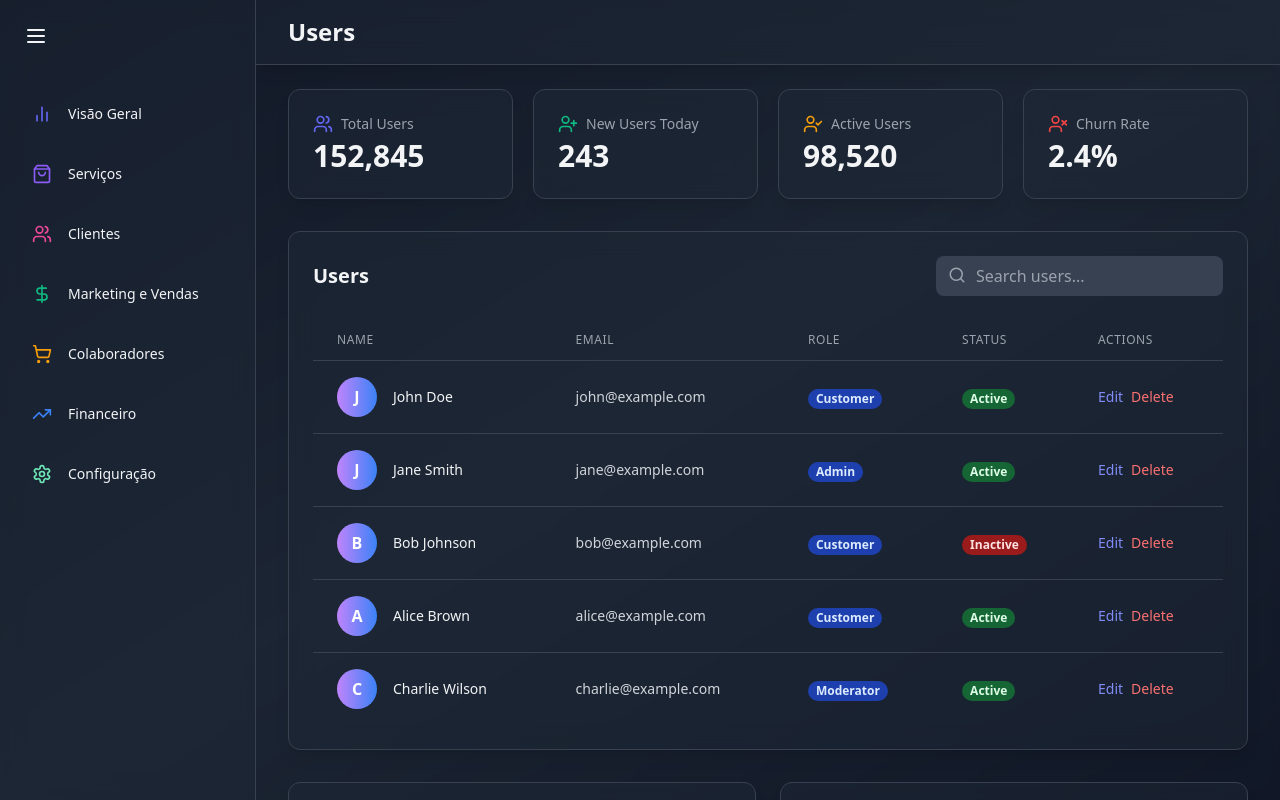
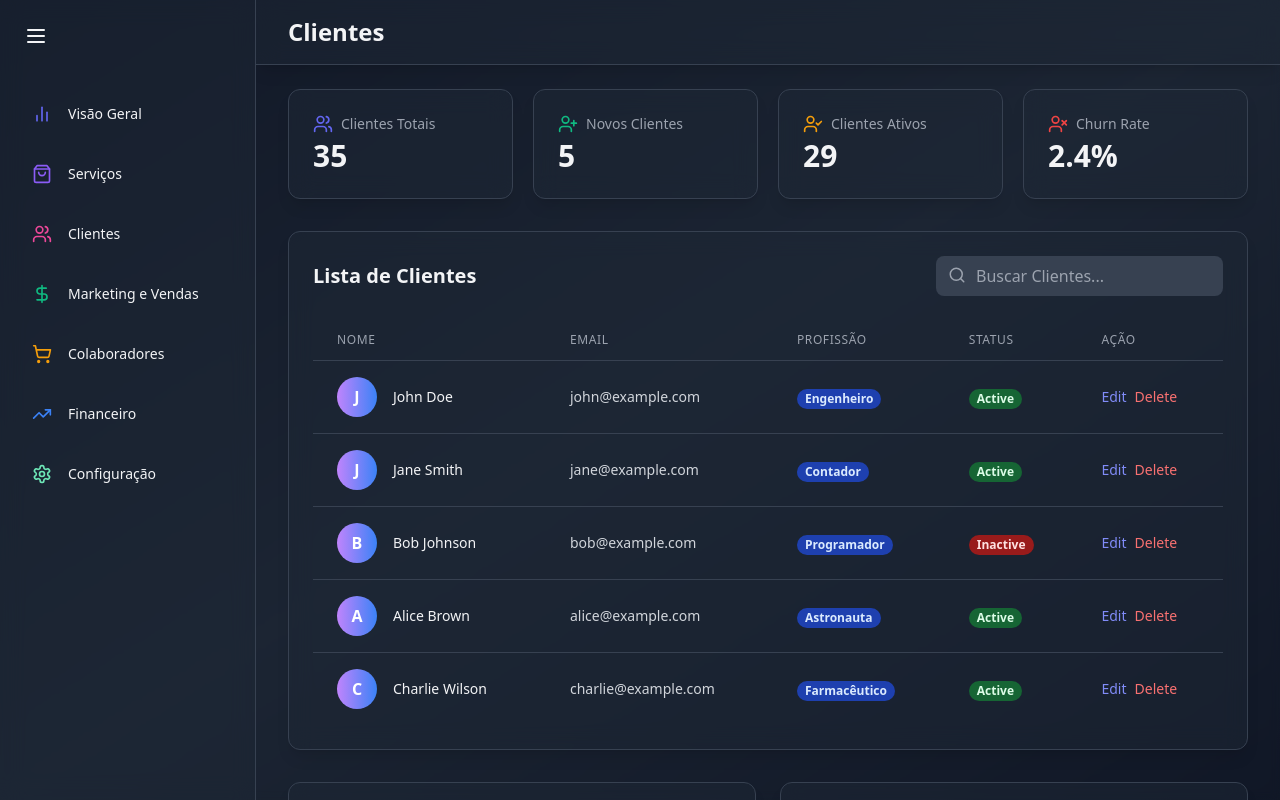
Before and after one commit to thepatroa/patroa, a React (Vite) app in the folder frontend/: page /users in a window 1280 px wide. Built offline with nearby package versions, Linux system fonts and the light colour scheme.

Commit message:
fix: 🦁 ajustando valores da aba de clientes

```diff
--- a/frontend/src/components/users/UserActivityHeatmap.jsx
+++ b/frontend/src/components/users/UserActivityHeatmap.jsx
@@ -2,13 +2,13 @@ import { Bar, BarChart, CartesianGrid, Legend, ResponsiveContainer, Tooltip, XAx
 import { motion } from "framer-motion";
 
 const userActivityData = [
-	{ name: "Mon", "0-4": 20, "4-8": 40, "8-12": 60, "12-16": 80, "16-20": 100, "20-24": 30 },
-	{ name: "Tue", "0-4": 30, "4-8": 50, "8-12": 70, "12-16": 90, "16-20": 110, "20-24": 40 },
-	{ name: "Wed", "0-4": 40, "4-8": 60, "8-12": 80, "12-16": 100, "16-20": 120, "20-24": 50 },
-	{ name: "Thu", "0-4": 50, "4-8": 70, "8-12": 90, "12-16": 110, "16-20": 130, "20-24": 60 },
-	{ name: "Fri", "0-4": 60, "4-8": 80, "8-12": 100, "12-16": 120, "16-20": 140, "20-24": 70 },
-	{ name: "Sat", "0-4": 70, "4-8": 90, "8-12": 110, "12-16": 130, "16-20": 150, "20-24": 80 },
-	{ name: "Sun", "0-4": 80, "4-8": 100, "8-12": 120, "12-16": 140, "16-20": 160, "20-24": 90 },
+	{ name: "Dom", "0-4": 20, "4-8": 40, "8-12": 60, "12-16": 80, "16-20": 100, "20-24": 30 },
+	{ name: "Seg", "0-4": 30, "4-8": 50, "8-12": 70, "12-16": 90, "16-20": 110, "20-24": 40 },
+	{ name: "Ter", "0-4": 40, "4-8": 60, "8-12": 80, "12-16": 100, "16-20": 120, "20-24": 50 },
+	{ name: "Quar", "0-4": 50, "4-8": 70, "8-12": 90, "12-16": 110, "16-20": 130, "20-24": 60 },
+	{ name: "Quin", "0-4": 60, "4-8": 80, "8-12": 100, "12-16": 120, "16-20": 140, "20-24": 70 },
+	{ name: "Sex", "0-4": 70, "4-8": 90, "8-12": 110, "12-16": 130, "16-20": 150, "20-24": 80 },
+	{ name: "Sab", "0-4": 80, "4-8": 100, "8-12": 120, "12-16": 140, "16-20": 160, "20-24": 90 },
 ];
 
 const UserActivityHeatmap = () => {
--- a/frontend/src/components/users/UserDemographicsChart.jsx
+++ b/frontend/src/components/users/UserDemographicsChart.jsx
@@ -4,11 +4,11 @@ import { PieChart, Pie, Cell, ResponsiveContainer, Tooltip, Legend } from "recha
 const COLORS = ["#8884d8", "#82ca9d", "#ffc658", "#ff8042", "#0088FE"];
 
 const userDemographicsData = [
-	{ name: "18-24", value: 20 },
-	{ name: "25-34", value: 30 },
-	{ name: "35-44", value: 25 },
-	{ name: "45-54", value: 15 },
-	{ name: "55+", value: 10 },
+	{ nome: "18-24", idade: 20 },
+	{ nome: "25-34", idade: 30 },
+	{ nome: "35-44", idade: 25 },
+	{ nome: "45-54", idade: 15 },
+	{ nome: "55+", idade: 10 },
 ];
 
 const UserDemographicsChart = () => {
@@ -19,7 +19,7 @@ const UserDemographicsChart = () => {
 			animate={{ opacity: 1, y: 0 }}
 			transition={{ delay: 0.5 }}
 		>
-			<h2 className='text-xl font-semibold text-gray-100 mb-4'>User Demographics</h2>
+			<h2 className='text-xl font-semibold text-gray-100 mb-4'>Idades dos Clientes</h2>
 			<div style={{ width: "100%", height: 300 }}>
 				<ResponsiveContainer>
 					<PieChart>
@@ -29,8 +29,8 @@ const UserDemographicsChart = () => {
 							cy='50%'
 							outerRadius={100}
 							fill='#8884d8'
-							dataKey='value'
-							label={({ name, percent }) => `${name} ${(percent * 100).toFixed(0)}%`}
+							dataKey='idade'
+							label={({ nome, percent }) => `${nome} ${(percent * 100).toFixed(0)}%`}
 						>
 							{userDemographicsData.map((entry, index) => (
 								<Cell key={`cell-${index}`} fill={COLORS[index % COLORS.length]} />
--- a/frontend/src/components/users/UserGrowthChart.jsx
+++ b/frontend/src/components/users/UserGrowthChart.jsx
@@ -2,12 +2,18 @@ import { LineChart, Line, XAxis, YAxis, CartesianGrid, Tooltip, ResponsiveContai
 import { motion } from "framer-motion";
 
 const userGrowthData = [
-	{ month: "Jan", users: 1000 },
-	{ month: "Feb", users: 1500 },
-	{ month: "Mar", users: 2000 },
-	{ month: "Apr", users: 3000 },
-	{ month: "May", users: 4000 },
-	{ month: "Jun", users: 5000 },
+	{ month: "Janeiro", clientes: 15 },
+	{ month: "Fevereiro", clientes: 17 },
+	{ month: "Março", clientes: 20 },
+	{ month: "Abril", clientes: 25 },
+	{ month: "Maio", clientes: 25 },
+	{ month: "Junho", clientes: 27 },
+	{ month: "Julho", clientes: 30 },
+	{ month: "Agosto", clientes: 33 },
+	{ month: "Setembro", clientes: 35 },
+	{ month: "Outubro", clientes: 36 },
+	{ month: "Novembro", clientes: 33 },
+	{ month: "Dezembro", clientes: 35 },
 ];
 
 const UserGrowthChart = () => {
@@ -18,7 +24,7 @@ const UserGrowthChart = () => {
 			animate={{ opacity: 1, y: 0 }}
 			transition={{ delay: 0.3 }}
 		>
-			<h2 className='text-xl font-semibold text-gray-100 mb-4'>User Growth</h2>
+			<h2 className='text-xl font-semibold text-gray-100 mb-4'>Crescimento da Base de Clientes</h2>
 			<div className='h-[320px]'>
 				<ResponsiveContainer width='100%' height='100%'>
 					<LineChart data={userGrowthData}>
@@ -34,7 +40,7 @@ const UserGrowthChart = () => {
 						/>
 						<Line
 							type='monotone'
-							dataKey='users'
+							dataKey='clientes'
 							stroke='#8B5CF6'
 							strokeWidth={2}
 							dot={{ fill: "#8B5CF6", strokeWidth: 2, r: 4 }}
--- a/frontend/src/components/users/UsersTable.jsx
+++ b/frontend/src/components/users/UsersTable.jsx
@@ -3,11 +3,11 @@ import { motion } from "framer-motion";
 import { Search } from "lucide-react";
 
 const userData = [
-	{ id: 1, name: "John Doe", email: "john@example.com", role: "Customer", status: "Active" },
-	{ id: 2, name: "Jane Smith", email: "jane@example.com", role: "Admin", status: "Active" },
-	{ id: 3, name: "Bob Johnson", email: "bob@example.com", role: "Customer", status: "Inactive" },
-	{ id: 4, name: "Alice Brown", email: "alice@example.com", role: "Customer", status: "Active" },
-	{ id: 5, name: "Charlie Wilson", email: "charlie@example.com", role: "Moderator", status: "Active" },
+	{ id: 1, nome: "John Doe", email: "john@example.com", profissao: "Engenheiro", status: "Active" },
+	{ id: 2, nome: "Jane Smith", email: "jane@example.com", profissao: "Contador", status: "Active" },
+	{ id: 3, nome: "Bob Johnson", email: "bob@example.com", profissao: "Programador", status: "Inactive" },
+	{ id: 4, nome: "Alice Brown", email: "alice@example.com", profissao: "Astronauta", status: "Active" },
+	{ id: 5, nome: "Charlie Wilson", email: "charlie@example.com", profissao: "Farmacêutico", status: "Active" },
 ];
 
 const UsersTable = () => {
@@ -18,7 +18,7 @@ const UsersTable = () => {
 		const term = e.target.value.toLowerCase();
 		setSearchTerm(term);
 		const filtered = userData.filter(
-			(user) => user.name.toLowerCase().includes(term) || user.email.toLowerCase().includes(term)
+			(user) => user.nome.toLowerCase().includes(term) || user.email.toLowerCase().includes(term)
 		);
 		setFilteredUsers(filtered);
 	};
@@ -31,11 +31,11 @@ const UsersTable = () => {
 			transition={{ delay: 0.2 }}
 		>
 			<div className='flex justify-between items-center mb-6'>
-				<h2 className='text-xl font-semibold text-gray-100'>Users</h2>
+				<h2 className='text-xl font-semibold text-gray-100'>Lista de Clientes</h2>
 				<div className='relative'>
 					<input
 						type='text'
-						placeholder='Search users...'
+						placeholder='Buscar Clientes...'
 						className='bg-gray-700 text-white placeholder-gray-400 rounded-lg pl-10 pr-4 py-2 focus:outline-none focus:ring-2 focus:ring-blue-500'
 						value={searchTerm}
 						onChange={handleSearch}
@@ -49,19 +49,19 @@ const UsersTable = () => {
 					<thead>
 						<tr>
 							<th className='px-6 py-3 text-left text-xs font-medium text-gray-400 uppercase tracking-wider'>
-								Name
+								Nome
 							</th>
 							<th className='px-6 py-3 text-left text-xs font-medium text-gray-400 uppercase tracking-wider'>
 								Email
 							</th>
 							<th className='px-6 py-3 text-left text-xs font-medium text-gray-400 uppercase tracking-wider'>
-								Role
+								Profissão
 							</th>
 							<th className='px-6 py-3 text-left text-xs font-medium text-gray-400 uppercase tracking-wider'>
 								Status
 							</th>
 							<th className='px-6 py-3 text-left text-xs font-medium text-gray-400 uppercase tracking-wider'>
-								Actions
+								Ação
 							</th>
 						</tr>
 					</thead>
@@ -78,11 +78,11 @@ const UsersTable = () => {
 									<div className='flex items-center'>
 										<div className='flex-shrink-0 h-10 w-10'>
 											<div className='h-10 w-10 rounded-full bg-gradient-to-r from-purple-400 to-blue-500 flex items-center justify-center text-white font-semibold'>
-												{user.name.charAt(0)}
+												{user.nome.charAt(0)}
 											</div>
 										</div>
 										<div className='ml-4'>
-											<div className='text-sm font-medium text-gray-100'>{user.name}</div>
+											<div className='text-sm font-medium text-gray-100'>{user.nome}</div>
 										</div>
 									</div>
 								</td>
@@ -92,7 +92,7 @@ const UsersTable = () => {
 								</td>
 								<td className='px-6 py-4 whitespace-nowrap'>
 									<span className='px-2 inline-flex text-xs leading-5 font-semibold rounded-full bg-blue-800 text-blue-100'>
-										{user.role}
+										{user.profissao}
 									</span>
 								</td>
 
--- a/frontend/src/pages/UsersPage.jsx
+++ b/frontend/src/pages/UsersPage.jsx
@@ -9,16 +9,16 @@ import UserActivityHeatmap from "../components/users/UserActivityHeatmap";
 import UserDemographicsChart from "../components/users/UserDemographicsChart";
 
 const userStats = {
-	totalUsers: 152845,
-	newUsersToday: 243,
-	activeUsers: 98520,
+	totalUsers: 35,
+	newUsersToday: 5,
+	activeUsers: 29,
 	churnRate: "2.4%",
 };
 
 const UsersPage = () => {
 	return (
 		<div className='flex-1 overflow-auto relative z-10'>
-			<Header title='Users' />
+			<Header title='Clientes' />
 
 			<main className='max-w-7xl mx-auto py-6 px-4 lg:px-8'>
 				{/* STATS */}
@@ -29,14 +29,14 @@ const UsersPage = () => {
 					transition={{ duration: 1 }}
 				>
 					<StatCard
-						name='Total Users'
+						name='Clientes Totais'
 						icon={UsersIcon}
 						value={userStats.totalUsers.toLocaleString()}
 						color='#6366F1'
 					/>
-					<StatCard name='New Users Today' icon={UserPlus} value={userStats.newUsersToday} color='#10B981' />
+					<StatCard name='Novos Clientes' icon={UserPlus} value={userStats.newUsersToday} color='#10B981' />
 					<StatCard
-						name='Active Users'
+						name='Clientes Ativos'
 						icon={UserCheck}
 						value={userStats.activeUsers.toLocaleString()}
 						color='#F59E0B'
```
